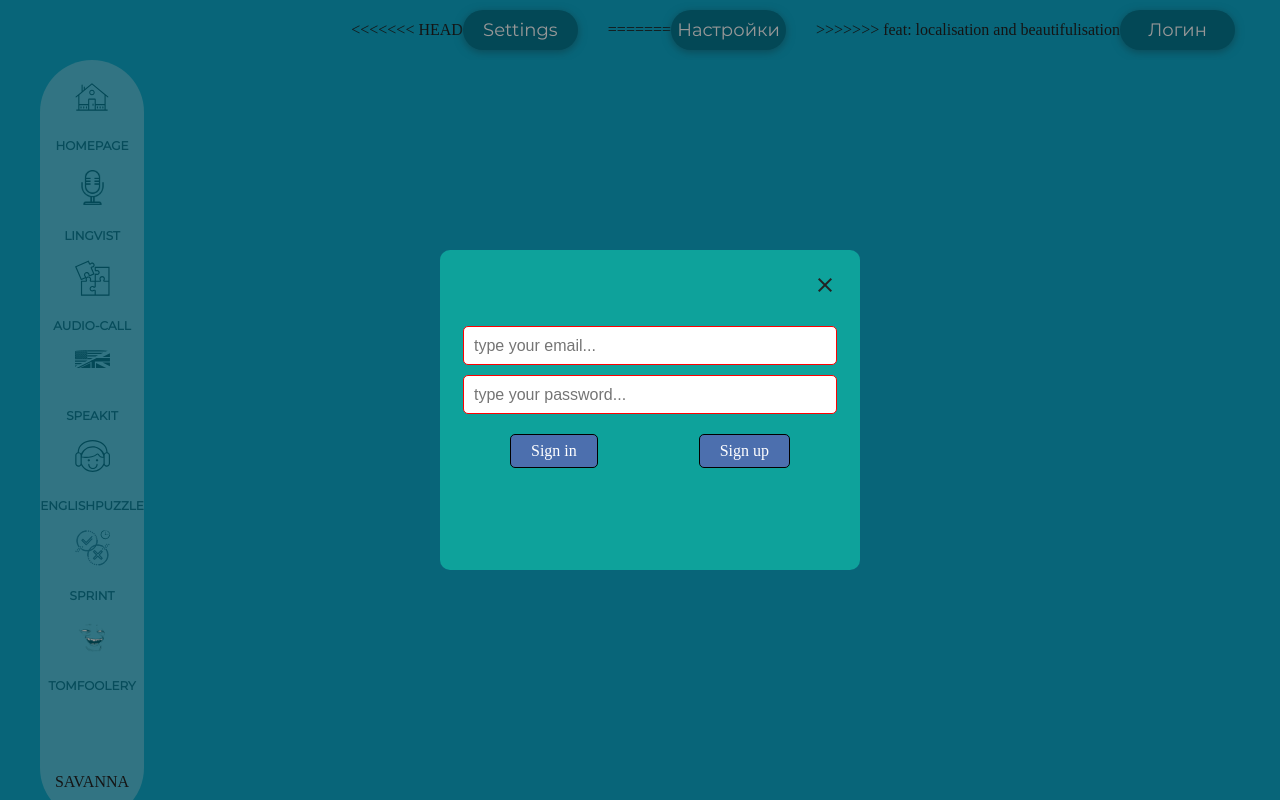
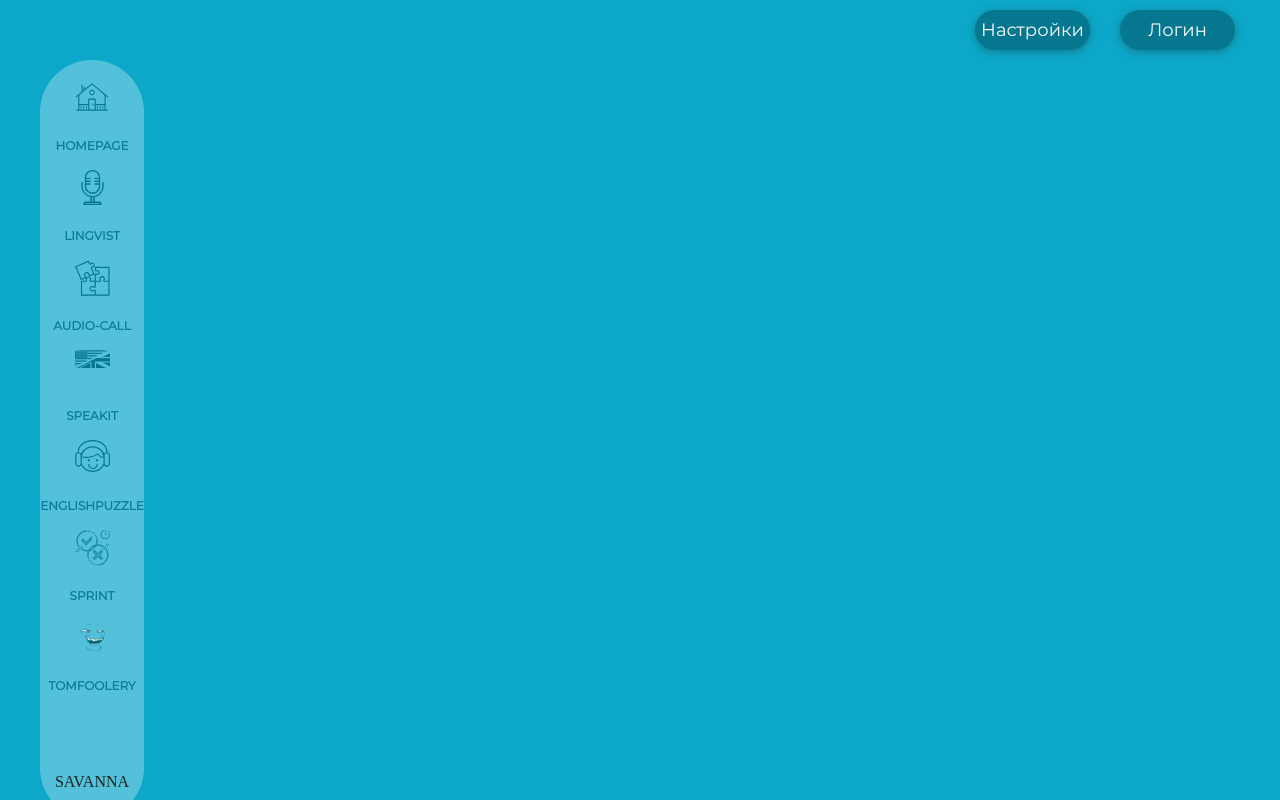
Before and after one commit to igorok-by/rs-lang, a website built with webpack: page src/index.html in a window 1280 px wide. Built offline with nearby package versions, Linux system fonts and the light colour scheme.

Commit message:
add:some fixes

```diff
--- a/src/services/aside-panel/index.js
+++ b/src/services/aside-panel/index.js
@@ -9,7 +9,8 @@ class NavigationPanel {
 
   addNavigationItem(game) {
     const itemHtml = this.view.render(NavigationItem, game);
-
+    console.log('addto aside', itemHtml, game)
+    console.log('this.asideElements', this.asideElements)
     this.asideElements.insertAdjacentHTML('beforeend', itemHtml);
   }
 
--- a/src/services/controller.js
+++ b/src/services/controller.js
@@ -48,7 +48,8 @@ class Controller {
     });
 
     this.games.forEach(this.view.asidePanel.addNavigationItem.bind(this.view.asidePanel));
-
+    return {}
+    console.log('controller', this.view.asidePanel.asideElements);
     this.model.bindDisplayMainPage(this.showGame.bind(this));
 
     this.model.bindDisplayMainSettings(this.view.settings.display.bind(this.view.settings));
--- a/src/services/header/Header.html
+++ b/src/services/header/Header.html
@@ -1,14 +1,7 @@
 <div class="app-header__container">
-<<<<<<< HEAD
-    <button class="app-header__button app-header__button_settings">
-      <!--<a href="#settings">Settings</a>-->
-      <span>Settings</span>
-    <button/>
-=======
   <button class="app-header__button app-header__button_settings">
     <a href="#settings">Настройки</a>
     <button />
->>>>>>> feat: localisation and beautifulisation
     <button class="app-header__button app-header__button_login">
       <a href="#login">Логин</a>
       <button />
--- a/src/services/view.js
+++ b/src/services/view.js
@@ -41,6 +41,7 @@ class View extends baseView {
   }
 
   showIn(targetElement, html) {
+    console.log('showIn', targetElement, html)
     // const targetElement = this[targetElement];
     if (targetElement instanceof HTMLElement) {
       targetElement.innerHTML = html;
```
